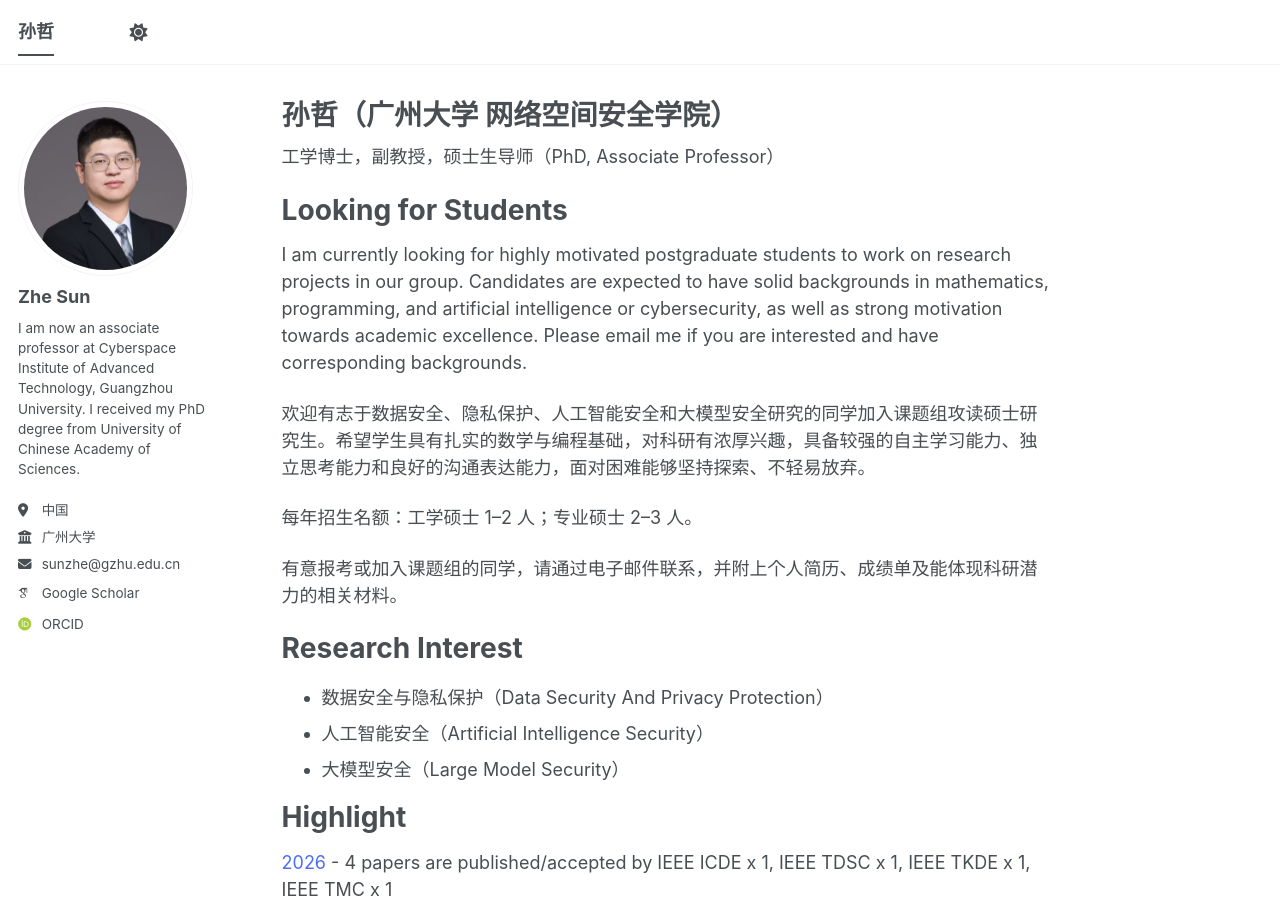
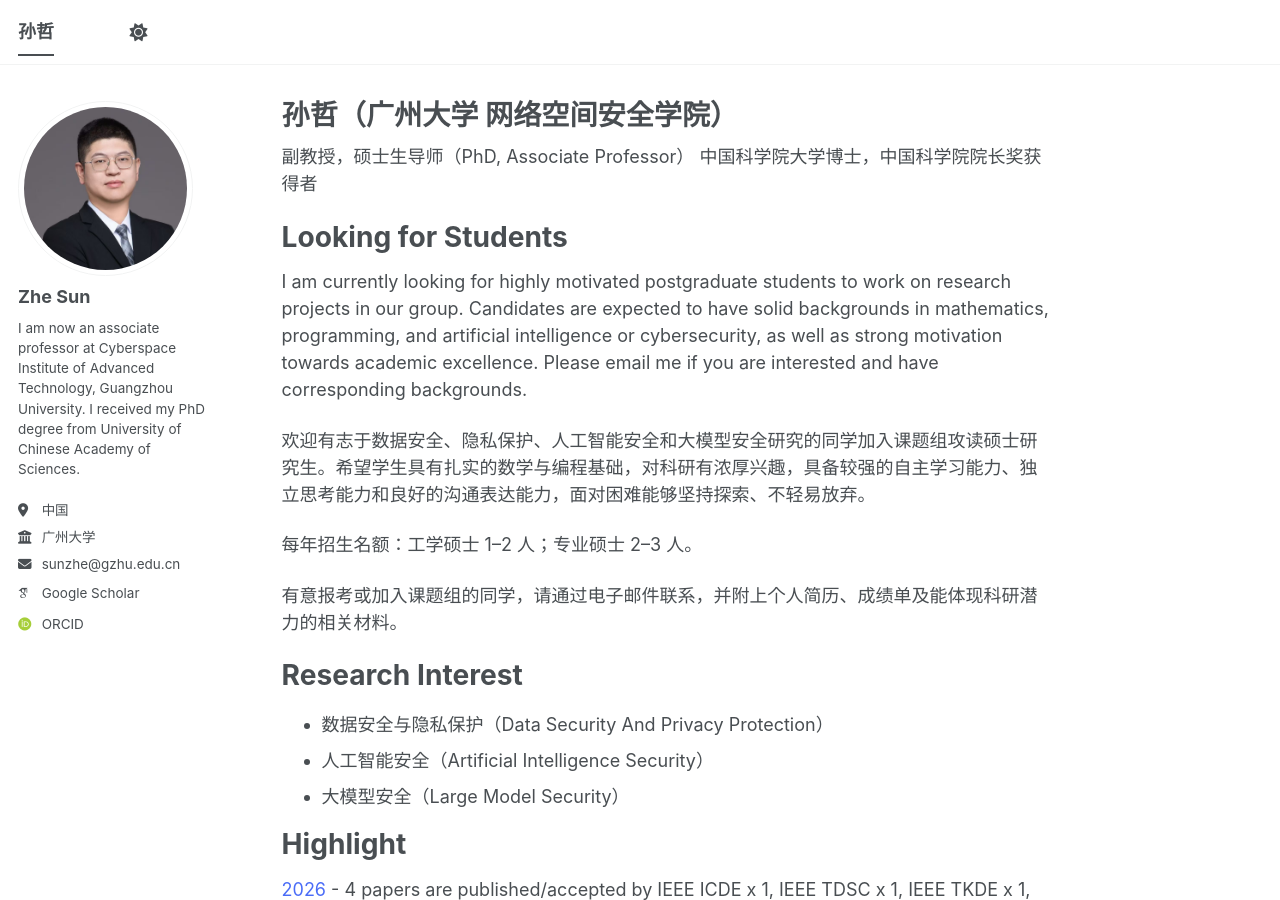
Before and after one commit to ZheSun208/ZheSun208.github.io, a Jekyll site: the page built from _pages/about.md, in a window 1280 px wide and 900 px high. Built offline with Jekyll 4.4.1, drawn with Linux system fonts in a browser that asks for light colours; some web fonts are replaced; a script bundle is joined from its source files by our own code; library files that are not in the unit come from our copies.

Commit message:
Update about.md

```diff
--- a/_pages/about.md
+++ b/_pages/about.md
@@ -7,7 +7,8 @@ redirect_from:
   - /about.html
 ---
 
-工学博士，副教授，硕士生导师（PhD, Associate Professor）
+副教授，硕士生导师（PhD, Associate Professor）
+中国科学院大学博士，中国科学院院长奖获得者
 
 Looking for Students
 ======
```
